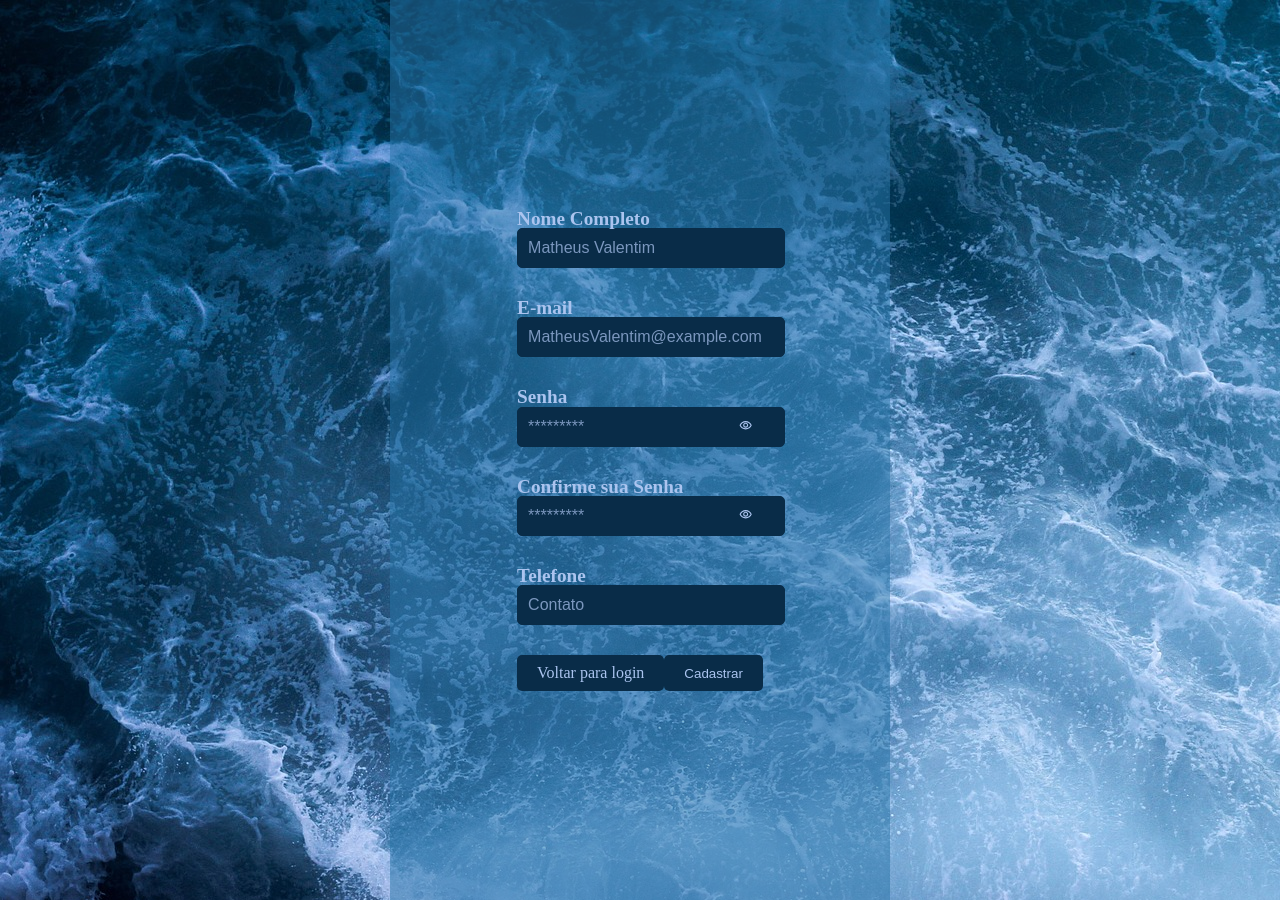
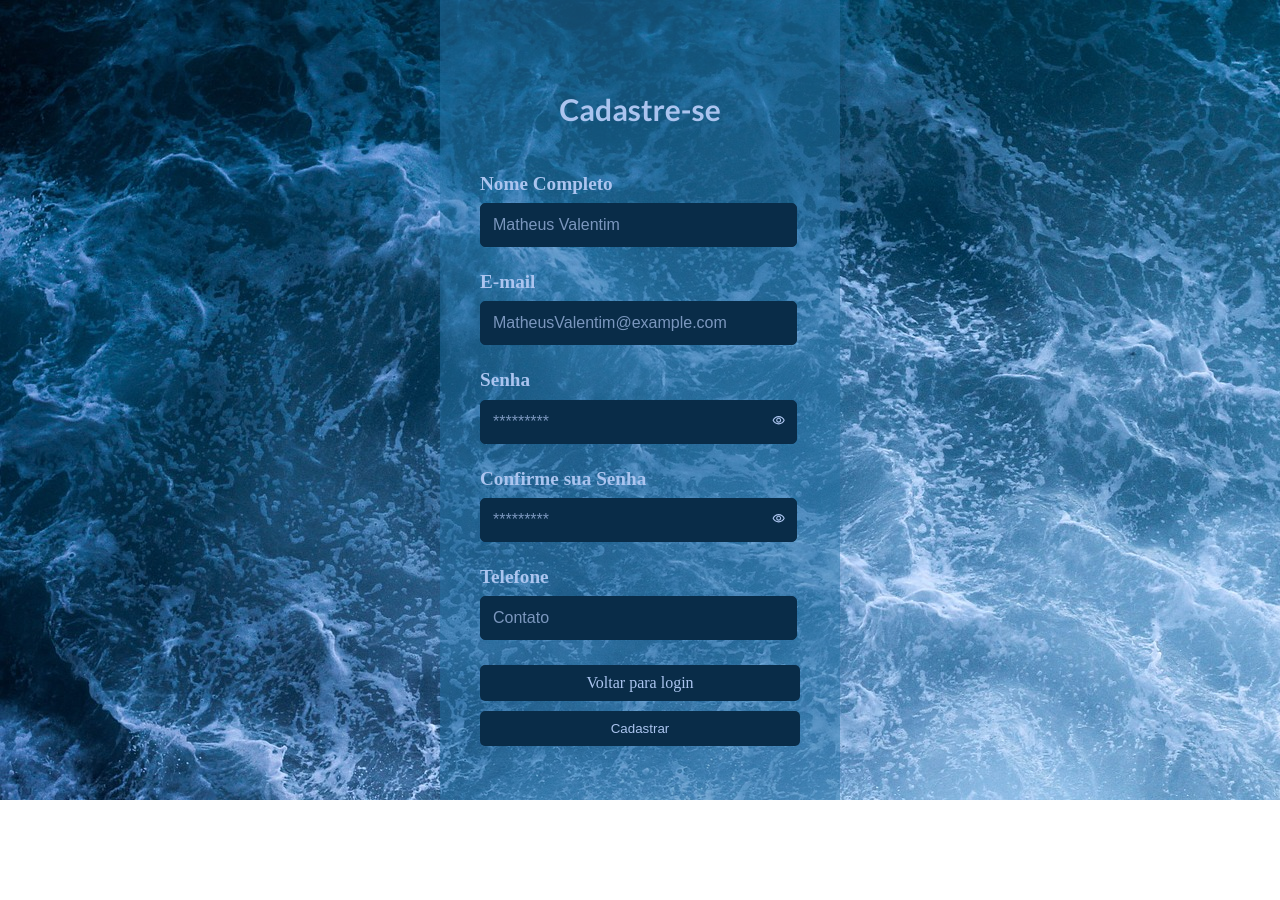
Before and after one commit to Kenzie-Academy-Brasil-Developers/Front-endProject, a React (Vite) app: page /register in a window 1280 px wide. After the commit the page ends 800 px from the top, so only its background shows below. Built offline with nearby package versions, Linux system fonts and the light colour scheme; a small style sheet from the web is missing.

Commit message:
pagina de registro estilizada

```diff
--- a/src/pages/HomePage/style.module.scss
+++ b/src/pages/HomePage/style.module.scss
@@ -100,7 +100,7 @@
 }
 .divP{
     width: 100%;
-    margin-bottom: 35px;
+    margin-bottom: 20px;
     padding-right: 20px;
 }
 
--- a/src/pages/RegisterPage/index.jsx
+++ b/src/pages/RegisterPage/index.jsx
@@ -1,10 +1,15 @@
 import { RegisterForm } from "../../components/Forms/FormRegister"
-
+import styles from "./style.module.scss"
 export const RegisterPage = () => {
     return(
         <main className="container">
-            <div className="formulario, div">
-                <RegisterForm />
+            <div className={styles.divContent}>
+                <div>
+                </div>
+                <div className="formulario, div">
+                    <h1 className={styles.title}>Cadastre-se</h1>
+                    <RegisterForm />
+                </div>
             </div>
         </main>
     )
--- /dev/null
+++ b/src/pages/RegisterPage/style.module.scss
@@ -0,0 +1,10 @@
+
+
+.title{
+    font-family: var(--font-family);
+    font-size: 30px;
+    color: var(--color-placeholder-texts-buttons);
+    font-weight: 600;
+    margin-bottom: 50px;
+    margin-top: 50px;
+}
--- a/src/styles/GlobalStyles.scss
+++ b/src/styles/GlobalStyles.scss
@@ -29,24 +29,28 @@ body{
     border-radius: 5px;
     border: none;
     cursor: pointer;
+    margin-bottom: 10px;
     transition: background-color 0.3s ease;
+    display: flex;
+    align-items: center;
+    flex-direction: column;
 
     &:hover {
       background-color: var(--color-font-homepage);
     }
 }
+
 .form-input {
     display: block;
-    width: 100%;
-    padding: 10px;
-    margin-bottom: 15px;
+    width: 91%;
+    padding: 12px;
+    margin-bottom: 25px;
     border: 1px solid var(--color-inputs-buttons);
     border-radius: 5px;
     font-size: 16px;
     background-color: var(--color-inputs-buttons);
     color: var(--color-placeholder-texts-buttons);
-    margin-bottom: 30px;
-
+    margin-top: 10px;
     &:focus {
       outline: none;
       border-color: var(--color-inputs-buttons);
@@ -60,12 +64,13 @@ body{
     font-size: 1.2rem;
     color: var(--color-placeholder-texts-buttons);
     font-weight: bold;
+    padding-bottom: 10px;
 }
 
 .formulario {
-    max-width: 400px;
-    margin: 0 auto;
-    padding: 0 20px;
+    // max-width: 400px;
+    // margin: 0 auto;
+    // padding: 0 20px;
 }
 .input-container {
     position: relative;
@@ -76,16 +81,16 @@ body{
         position: relative;
     }
 
-    .formm-input {
-        width: calc(100% - 40px);
-        padding-right: 40px;
-    }
+    // .formm-input {
+    //     width: calc(100% - 40px);
+    //     padding-right: 40px;
+    // }
 
     .icon-button {
         position: absolute;
     color: var(--color-placeholder-texts-buttons);
     top: 50%;
-        right: 5px;
+    right: 9px;
     transform: translateY(-50%);
     background: transparent;
     border: none;
@@ -97,22 +102,32 @@ body{
     width: 60%;
     max-width: 400px;
     margin: auto;
-    padding: 50px;
+    // padding: 50px;
     display: flex;
     justify-content: center;
     align-items: center;
     min-height: 100vh;
+    flex-direction: column;
+    flex-wrap: wrap;
 }
 
 .button-container {
+    margin: auto;
+    width: 100%;
     display: flex;
     justify-content: space-between;
+    flex-direction: column;
+    align-items: stretch;
+    flex-wrap: wrap;
+
 }
 
+
 .forms {
-    max-width: 400px;
-    margin: 0 auto;
-    padding: 20px;
+    width:  80%;
+    // max-width: 400px;
+    // margin: 0 auto;
+    // padding: 20px;
 
     @media screen and (max-width: 768px) {
         max-width: 100%;
```
Lines whose indentation alone changed are shown as unchanged.
